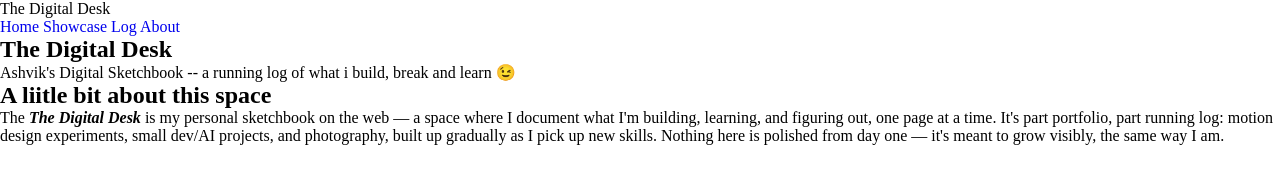
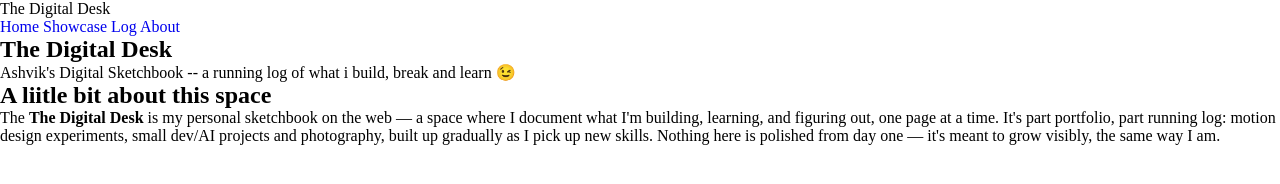
Before and after one commit to ASHVIK-SINHA-07/Ashvik-s-Digital-SketchBook, a plain HTML site: page index.html in a window 1280 px wide. Drawn offline with Linux system fonts and the light colour scheme.

Commit message:
refactor: update markup and phrasing in about section

```diff
--- a/index.html
+++ b/index.html
@@ -27,10 +27,10 @@
         </section>
         <section id="about-site">
             <h2>A liitle bit about this space</h2>
-            <p>The <b><i>The Digital Desk</i></b> is my personal sketchbook on the web — a space where I document what
-                I'm building, learning, and figuring out, one page at a time. It's part portfolio, part running log:
-                motion design experiments, small dev/AI projects, and photography, built up gradually as I pick up new
-                skills. Nothing here is polished from day one — it's meant to grow visibly, the same way I am.</p>
+            <p>The <strong>The Digital Desk</strong> is my personal sketchbook on the web — a space where I document
+                what I'm building, learning, and figuring out, one page at a time. It's part portfolio, part running
+                log: motion design experiments, small dev/AI projects and photography, built up gradually as I pick up
+                new skills. Nothing here is polished from day one — it's meant to grow visibly, the same way I am.</p>
         </section>
     </div>
 
```
